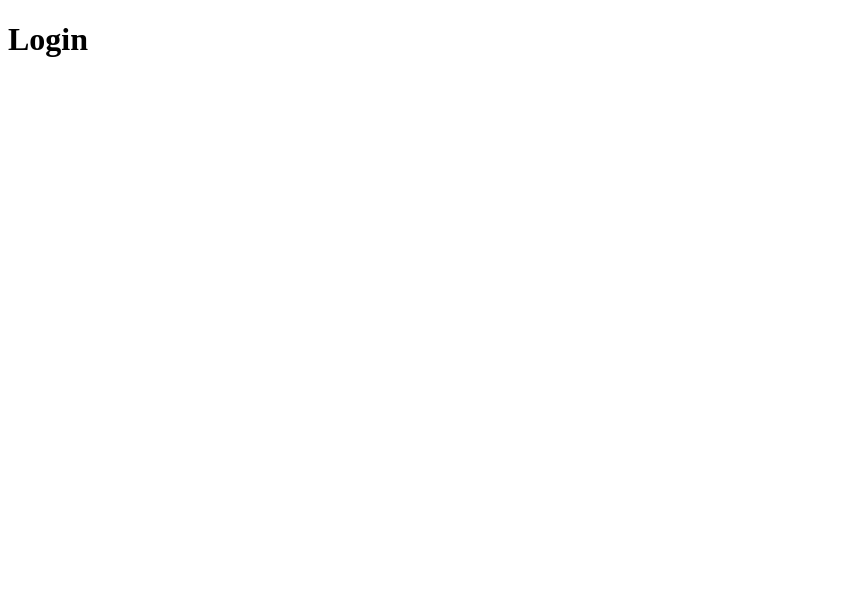
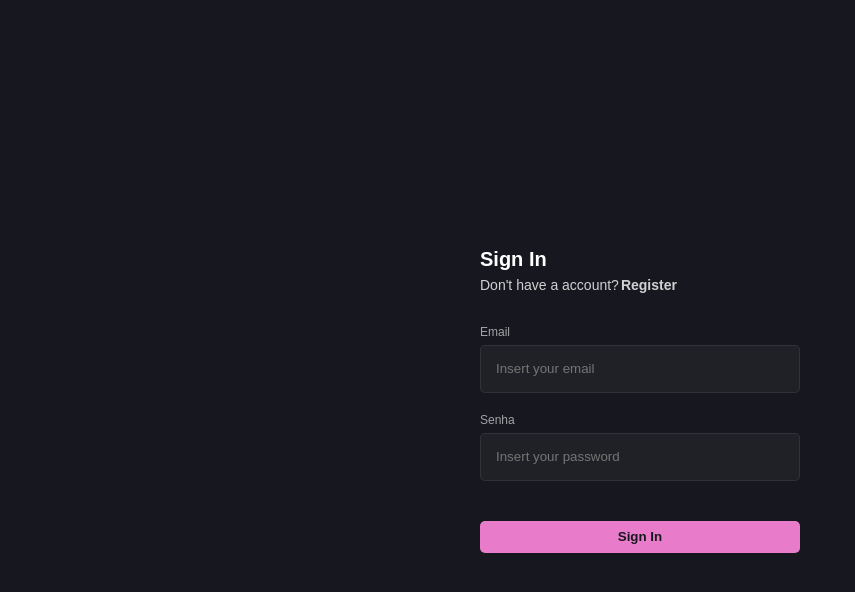
Before and after one commit to felipebarcelospro/aula-todo-app, a plain HTML site: page login.html in a window 1280 px wide. Shown: the whole page, without its empty margins (0-855 px from the left). Drawn offline with Linux system fonts and the light colour scheme.

Commit message:
feat: update

```diff
--- a/login.html
+++ b/login.html
@@ -5,8 +5,66 @@
   <meta http-equiv="X-UA-Compatible" content="IE=edge">
   <meta name="viewport" content="width=device-width, initial-scale=1.0">
   <title>Document</title>
+
+  <link rel="stylesheet" href="style.css">
 </head>
 <body>
-  <h1>Login</h1>
+  <main class="login-page">
+    <div class="container">
+      <form onsubmit="handleSubmitForm(event)">
+        <header>
+          <h1>Sign In</h1>
+          <div>
+            <p>Don't have a account?</p>
+            <a href="/register.html">Register</a>
+          </div>
+        </header>
+
+        <div class="input-group">
+          <label for="email">Email</label>
+          <input type="email" name="email" id="email" placeholder="Insert your email">
+        </div>
+        <div class="input-group">
+          <label for="password">Senha</label>
+          <input type="password" name="password" id="password" placeholder="Insert your password">
+        </div>
+        <button class="btn primary">
+          Sign In
+        </button>
+      </form>
+    </div>
+  </main>
+
+  <script>
+    function handleSubmitForm(event) {
+      //impede o redirecionamento no momento que envia o form
+      event.preventDefault()
+
+      //pega os dados dos inputs
+      const email = document.getElementById("email").value
+      const password = document.getElementById("password").value
+
+      //valida o campo de email
+      if(email == "") {
+        alert("E-mail é obrigatorio")
+        return
+      }
+
+      //valida o campo de senha
+      if(password == "") {
+        alert("Senha é obrigatorio")
+        return
+      }
+
+      //cria o objeto com os dados
+      const data = {
+        email: email,
+        password: password
+      }
+
+      //faz um console log
+      console.log(data)
+    }
+  </script>
 </body>
 </html>
--- a/style.css
+++ b/style.css
@@ -155,3 +155,80 @@ body {
     height: 48px;
   }
 }
+
+/**
+  Login Page
+*/
+
+.login-page {
+  min-height: 100vh;
+  display: flex;
+  align-items: center;
+}
+
+.login-page .container {
+  max-width: 320px;
+}
+
+.login-page .container form header {
+  margin-bottom: 32px;
+}
+
+.login-page .container form header h1 {
+  color: white;
+  font-size: 20px;
+  margin-bottom: 6px;
+}
+
+.login-page .container form header div {
+  display: flex;
+  opacity: 0.8;
+}
+
+.login-page .container form header p {
+  font-size: 14px;
+  color: white;
+}
+
+.login-page .container form header a {
+  font-size: 14px;
+  color: white;
+  font-weight: bold;
+  text-decoration: none;
+  margin-left: 2px;
+}
+
+.login-page .container form input,button {
+  width: 100%;
+}
+
+.login-page .container form button {
+  margin-top: 20px;
+}
+
+/**
+  Input Group
+*/
+
+.input-group {
+  display: flex;
+  flex-direction: column;
+  margin-bottom: 20px;
+}
+
+.input-group label {
+  color: white;
+  margin-bottom: 6px;
+  font-size: 12px;
+  opacity: 0.6;
+}
+
+.input-group input {
+  width: 100%;
+  height: 48px;
+  background-color: rgba(255,255,255, 0.04);
+  border: 1px solid rgba(255,255,255, 0.08);
+  border-radius: 5px;
+  padding-left: 15px;
+  color: white;
+}
```
Also changed, not shown: index.html (+1 -1 lines).
